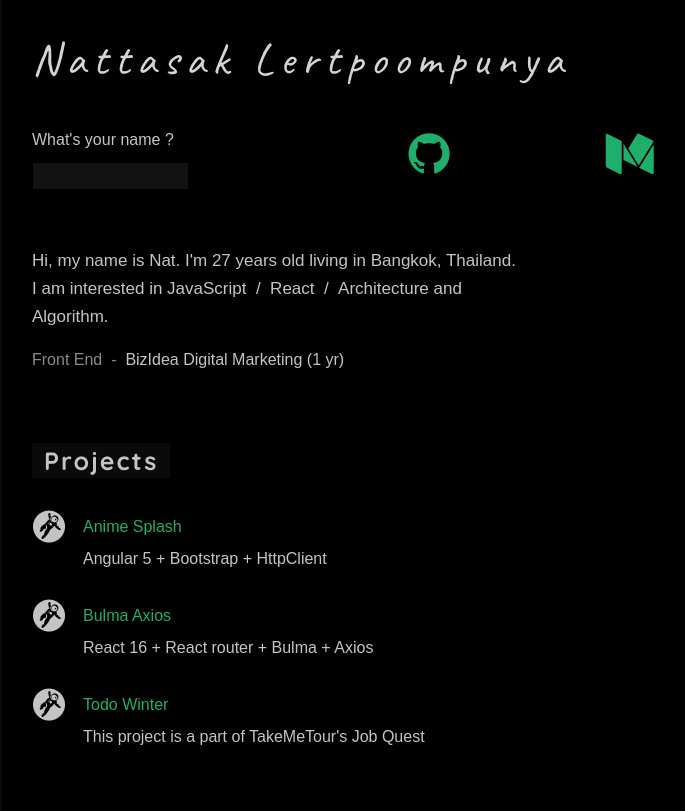
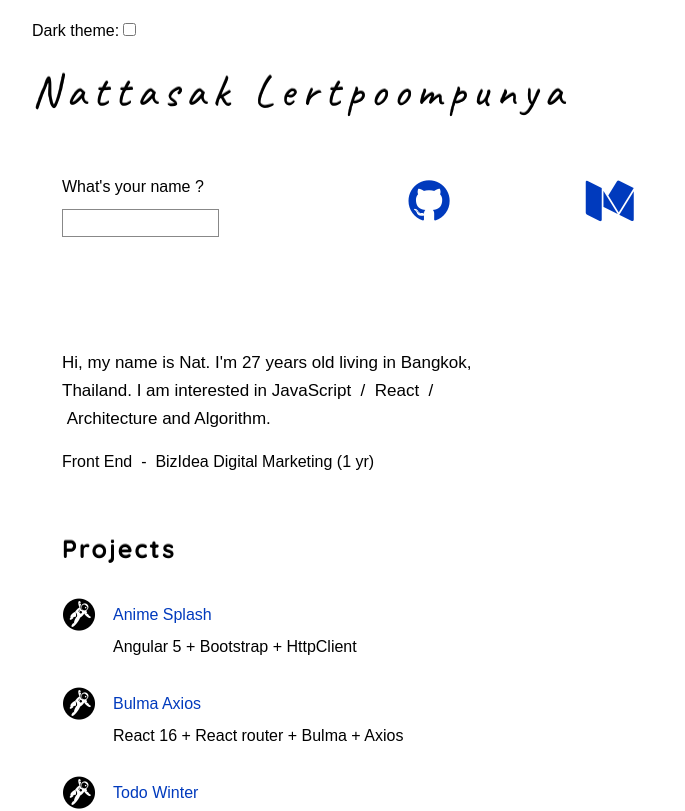
Before and after one commit to Nattasak/my-resume, a React (Create React App) app: page / in a window 1280 px wide. Shown: the top 811 px of the page, without its empty margins (258-943 px from the left). Built offline with nearby package versions, Linux system fonts and the light colour scheme.

Commit message:
add condition to knowledge

```diff
--- a/src/App.js
+++ b/src/App.js
@@ -10,9 +10,31 @@ import Skills from './Components/Skills.js'
 import Knowledge from './Components/Knowledge.js'
 
 class App extends Component {
+  constructor(props) {
+    super(props)
+    this.state = {
+      isDark: false
+    }
+  }
+
+  handleCheckbox = (event) => {
+    this.setState({
+      isDark: event.target.checked
+    })
+  }
+
   render() {
     return (
-      <div className="App">
+      <div className={`App ${!this.state.isDark ? 'light' : 'dark'}`}>
+        <div className="container">
+          <label>
+            Dark theme:
+            <input
+              name="isDark"
+              type="checkbox"
+              checked={this.state.isDark}
+              onChange={this.handleCheckbox} />
+          </label>
           <Header />
           <About />
           <Projects />
@@ -20,6 +42,7 @@ class App extends Component {
           <Skills />
           <Knowledge />
         </div>
+      </div>
     )
   }
 }
--- a/src/Components/Knowledge.js
+++ b/src/Components/Knowledge.js
@@ -6,13 +6,16 @@ const List = (props) => {
     var author = '  -  ' + props.author
   }
 
+  if (props.children) {
+    var link = <a href={props.children} target="_blank" rel="noopener noreferrer">{props.title}</a>
+  } else {
+    var link = props.title
+  }
+
   return (
     <li className="skills-item">
       <i className="fa fa-linode fa-2x" aria-hidden="true"></i>
-      <span>
-        <a href={props.children} target="_blank" rel="noopener noreferrer">{props.title}</a>
-        {author}
-      </span>
+      <span>{link}{author}</span>
     </li>
   )
 }
--- a/src/Styles/App.css
+++ b/src/Styles/App.css
@@ -1,17 +1,15 @@
-.section {
-  margin-bottom: 60px; }
 .section .section-title {
   position: relative;
   letter-spacing: 2px;
   margin-bottom: 30px;
-    font-family: 'Quicksand', sans-serif;
+  font-family: "Quicksand", sans-serif;
   font-weight: 700;
   font-size: 25px;
   text-shadow: 0 -1px 0 rgba(0, 0, 0, 0.4);
   color: #c4c4c4;
   display: inline;
-    padding: 2px 12px;
-    background-color: #0a0a0a; }
+  /*padding: 2px 12px;
+    background-color: #0a0a0a;*/ }
 
 .flex-container {
   margin-top: 25px; }
@@ -19,13 +17,29 @@
 .green {
   color: #1daf6b; }
 
+/* LIGHT THEME */
+.App.light {
+  background-color: #fff;
+  color: #000; }
+  .App.light a {
+    color: #003abd; }
+    .App.light a:hover {
+      color: #001b56;
+      border-color: #001b56; }
+  .App.light .section .section-title {
+    color: #000; }
+  .App.light .about-section .about-items .about-item .title {
+    color: #000; }
+  .App.light #contact_form input {
+    background: #fff;
+    color: #000;
+    border-color: #888; }
+
 body {
   margin: 0;
   padding: 0;
-  background-color: #0a0a0a;
   font: normal 15px/2 Arial, Helvetica, sans-serif;
-  font-size: 100%;
-  color: #c4c4c4; }
+  font-size: 100%; }
 
 a {
   color: #1daf6b;
@@ -36,8 +50,10 @@ a {
     padding-bottom: 3px; }
 
 .App {
+  font-family: sans-serif;
+  background-color: #000;
+  color: #c4c4c4; }
+  .App .container {
     max-width: 700px;
     margin: 0 auto;
-  padding: 15px 30px;
-  font-family: sans-serif;
-  background-color: #000; }
+    padding: 15px 30px; }
--- a/src/Styles/App.scss
+++ b/src/Styles/App.scss
@@ -3,10 +3,8 @@
 body {
   margin: 0;
   padding: 0;
-  background-color: #0a0a0a;
   font: normal 15px/2 Arial, Helvetica, sans-serif;
   font-size: 100%;
-  color: #c4c4c4;
 }
 
 a {
@@ -21,9 +19,13 @@ a {
 }
 
 .App {
-  max-width: 700px;
-  margin: 0 auto;
-  padding: 15px 30px;
   font-family: sans-serif;
   background-color: #000;
+  color: #c4c4c4;
+
+  .container {
+    max-width: 700px;
+    margin: 0 auto;
+    padding: 15px 30px;
+  }
 }
--- a/src/Styles/Shared.css
+++ b/src/Styles/Shared.css
@@ -1,20 +1,36 @@
-.section {
-  margin-bottom: 60px; }
 .section .section-title {
   position: relative;
   letter-spacing: 2px;
   margin-bottom: 30px;
-    font-family: 'Quicksand', sans-serif;
+  font-family: "Quicksand", sans-serif;
   font-weight: 700;
   font-size: 25px;
   text-shadow: 0 -1px 0 rgba(0, 0, 0, 0.4);
   color: #c4c4c4;
   display: inline;
-    padding: 2px 12px;
-    background-color: #0a0a0a; }
+  /*padding: 2px 12px;
+    background-color: #0a0a0a;*/ }
 
 .flex-container {
   margin-top: 25px; }
 
 .green {
   color: #1daf6b; }
+
+/* LIGHT THEME */
+.App.light {
+  background-color: #fff;
+  color: #000; }
+  .App.light a {
+    color: #003abd; }
+    .App.light a:hover {
+      color: #001b56;
+      border-color: #001b56; }
+  .App.light .section .section-title {
+    color: #000; }
+  .App.light .about-section .about-items .about-item .title {
+    color: #000; }
+  .App.light #contact_form input {
+    background: #fff;
+    color: #000;
+    border-color: #888; }
--- a/src/Styles/Shared.scss
+++ b/src/Styles/Shared.scss
@@ -1,25 +1,56 @@
 .section {
-  margin-bottom: 60px;
+  //margin-bottom: 60px;
 
   .section-title {
     position: relative;
     letter-spacing: 2px;
     margin-bottom: 30px;
-    font-family: 'Quicksand', sans-serif;
+    font-family: "Quicksand", sans-serif;
     font-weight: 700;
     font-size: 25px;
-    text-shadow: 0 -1px 0 rgba(0,0,0,0.4);
+    text-shadow: 0 -1px 0 rgba(0, 0, 0, 0.4);
     color: #c4c4c4;
     display: inline;
-    padding: 2px 12px;
-    background-color: #0a0a0a;
+    /*padding: 2px 12px;
+    background-color: #0a0a0a;*/
   }
 }
 
 .flex-container {
-    margin-top: 25px;
+  margin-top: 25px;
 }
 
 .green {
   color: #1daf6b;
 }
+
+/* LIGHT THEME */
+.App {
+  &.light {
+    background-color: #fff;
+    color: #000;
+
+    a {
+      color: #003abd;
+
+      &:hover {
+        color: #001b56;
+        border-color: #001b56;
+      }
+    }
+
+    .section .section-title {
+      color: #000;
+    }
+
+    .about-section .about-items .about-item .title {
+      color: #000;
+    }
+
+    #contact_form input {
+      background: #fff;
+      color: #000;
+      border-color: #888;
+    }
+  }
+}
```
Lines whose indentation alone changed are shown as unchanged.
